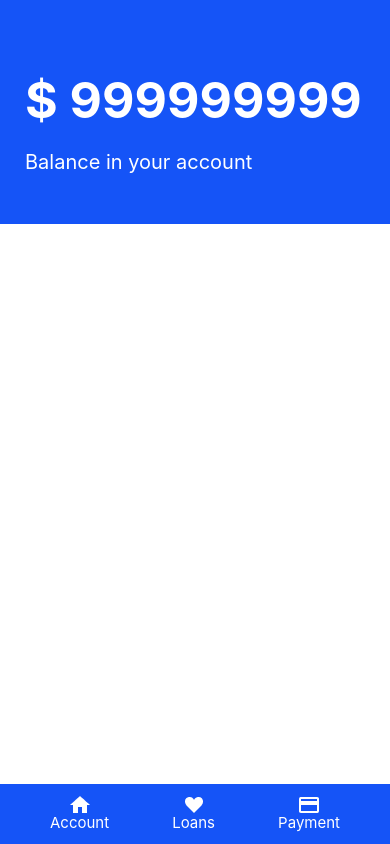
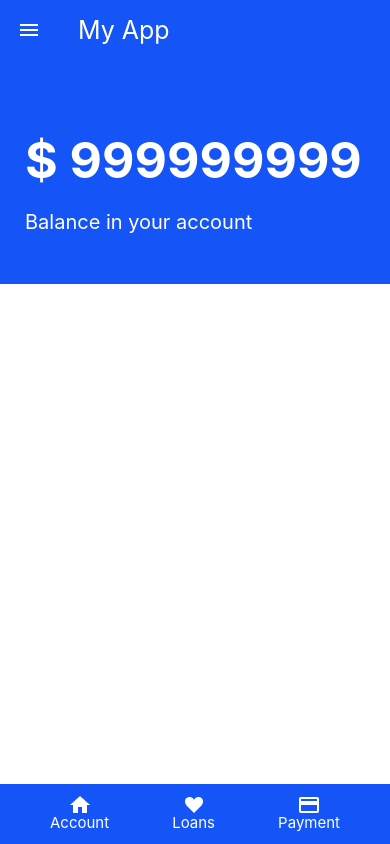
Before and after one commit to svntivgo/e-wallet-front, a React Native app: screen / in a window 390 px wide. Built offline with nearby package versions, Linux system fonts and the light colour scheme.

Commit message:
top menu

```diff
--- a/App.tsx
+++ b/App.tsx
@@ -9,11 +9,17 @@
  */
 
 import React from 'react';
-import { SafeAreaView, StatusBar, StyleSheet, useColorScheme } from 'react-native';
+import {
+  SafeAreaView,
+  StatusBar,
+  StyleSheet,
+  useColorScheme,
+} from 'react-native';
 
 import { NavigationContainer } from '@react-navigation/native';
 import Home from './src/screens/Home';
 import BottomMenu from './src/components/BottomMenu';
+import TopMenu from './src/components/TopMenu';
 
 const App = () => {
   const isDarkMode = useColorScheme() === 'dark';
@@ -22,6 +28,7 @@ const App = () => {
     <NavigationContainer>
       <SafeAreaView style={style.container}>
         <StatusBar barStyle={isDarkMode ? 'light-content' : 'dark-content'} />
+        <TopMenu title="My App" />
         <Home />
         <BottomMenu />
       </SafeAreaView>
--- a/src/components/BottomMenu.tsx
+++ b/src/components/BottomMenu.tsx
@@ -1,6 +1,7 @@
 import React from 'react';
 import { Image, Text, View } from 'react-native';
 import { bottomMenu as styles } from '../themes/bottomMenu';
+
 const BottomMenu = () => {
   return (
     <View style={styles.container}>
--- /dev/null
+++ b/src/components/TopMenu.tsx
@@ -0,0 +1,21 @@
+import React from 'react';
+import { Image, Text, View } from 'react-native';
+import { topMenu as styles } from '../themes/topMenu';
+
+interface Props {
+  title: string;
+}
+
+const TopMenu = ({ title }: Props) => {
+  return (
+    <View style={styles.container}>
+      <Image
+        style={styles.icon}
+        source={require('../assets/img/top-menu/bars.png')}
+      />
+      <Text style={styles.title}>{title}</Text>
+    </View>
+  );
+};
+
+export default TopMenu;
--- /dev/null
+++ b/src/themes/topMenu.js
@@ -0,0 +1,22 @@
+import { StyleSheet } from 'react-native';
+import { colors } from './colors';
+
+export const topMenu = StyleSheet.create({
+  container: {
+    height: 60,
+    flexDirection: 'row',
+    paddingHorizontal: 20,
+    alignItems: 'center',
+    backgroundColor: colors.blue,
+    top: 0,
+    left: 0,
+    right: 0,
+  },
+  icon: {
+    marginRight: 40,
+  },
+  title: {
+    fontSize: 25,
+    color: colors.white,
+  },
+});
```
Also changed, not shown: src/assets/img/top-menu/bars.png (added).
